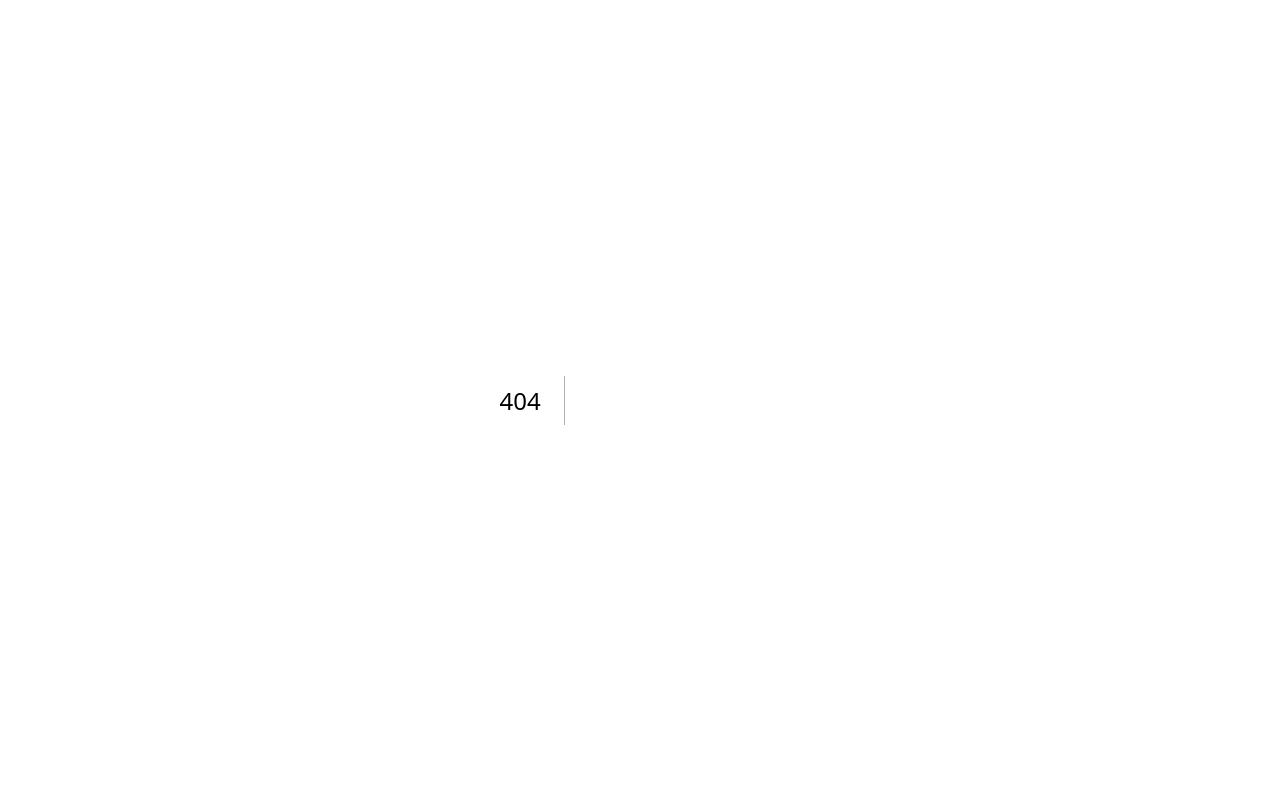
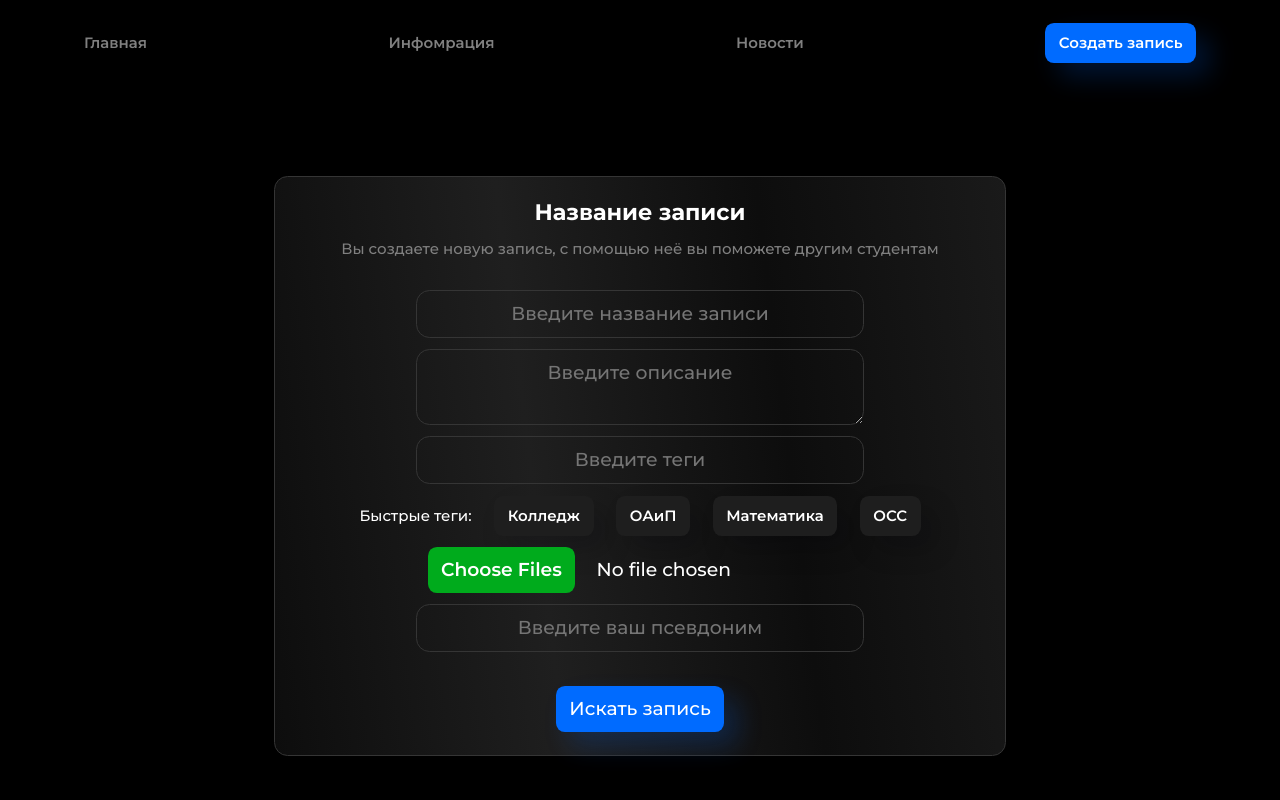
Before and after one commit to Mars-Lucifer/SudyHub-BSTU, a Next.js app: page /page/new in a window 1280 px wide. Before the commit this address had no page. Shown: the top 800 px of the page. Built offline with nearby package versions, Linux system fonts and the light colour scheme.

Commit message:
update, add page 'page/id' and page 'page.new'

```diff
--- a/app/globals.css
+++ b/app/globals.css
@@ -29,7 +29,7 @@
 /* Text */
 html {
     color: white;
-    font-size: calc(var(--index) * 1.12);
+    font-size: calc(var(--index) * 0.9);
     font-weight: 500; /* Medium */
 }
 
@@ -98,6 +98,19 @@ p {
 .but-gray {
     background-color: var(--gray);
     box-shadow: calc(var(--index) * 0.65) calc(var(--index) * 0.65) calc(var(--index) * 1.3) var(--gray-20);
+}
+
+.input-file::file-selector-button {
+    background-color: var(--green);
+    border: none;
+    border-radius: calc(var(--index) * 0.43);
+    padding: calc(var(--index) * 0.43) calc(var(--index) * 0.65);
+    color: white;
+    font-weight: 600;
+    margin-right: calc(var(--index) * 1.02);
+}
+.input-file {
+    color: white;
 }
 
 
--- a/app/header.js
+++ b/app/header.js
@@ -9,7 +9,7 @@ export default function Header() {
                 <Link href="/" className="link gray">Главная</Link>
                 <Link href="/info" className="link gray">Инфомрация</Link>
                 <Link href="/news" className="link gray">Новости</Link>
-                <Link href="/create" className="button but-blue link">Создать запись</Link>
+                <Link href="/page/new" className="button but-blue link">Создать запись</Link>
             </div>
         </div>
       </div>
--- /dev/null
+++ b/app/page/new/page.js
@@ -0,0 +1,78 @@
+'use client'
+
+import Header from "../../header"
+import Footer from "../../footer"
+import Link from "next/link"
+import React, { useEffect } from 'react';
+
+function ClickButton(event) {
+    const button = event.target;
+    const inputField = document.getElementById('input-tags');
+
+    if (button.classList.contains('but-gray')) {
+      if (inputField.value.length > 0) {
+        inputField.value += ', ' + button.value;
+      }
+      else {
+        inputField.value = button.value;
+      }
+      button.classList.remove('but-gray');
+      button.classList.add('but-green');
+    }
+    else {
+      if (inputField.value.includes(', ' + button.value)) {
+        inputField.value = inputField.value.replace(', ' + button.value, '');
+      }
+      if (inputField.value.includes(button.value + ', ')) {
+        inputField.value = inputField.value.replace(button.value + ', ', '');
+      }
+      else {
+        inputField.value = inputField.value.replace(button.value, '');
+      }
+      button.classList.remove('but-green');
+      button.classList.add('but-gray');
+    }
+}
+
+export default function Page({params}) {
+    useEffect(() => {
+        const buttons = document.getElementsByClassName('fast-tag');
+        Array.from(buttons).forEach(button => {
+          button.addEventListener('click', ClickButton);
+        });
+      }, []);
+
+    return (
+        <div>
+            <Header></Header>
+            <section className="container margin-50">
+                <div className="row">
+                    <div className="col-xs-none col-lg-2"></div>
+                    <div className="col-12 col-lg-8">
+                        <div className="block back-2 flex-a-center gap-5">
+                            <h3 className="margin-0">Название записи</h3>
+                            <p className="gray">
+                                Вы создаете новую запись, с помощью неё вы поможете другим студентам
+                            </p>
+                            <input className="gray input" type="text" placeholder="Введите название записи" required/>
+                            <textarea className="gray input" placeholder="Введите описание" required></textarea>
+                            <input className="gray input" type="text" placeholder="Введите теги" required id="input-tags"/>
+                            <div className="flex flex-a-center flex-j-center flex-grid gap-10 flex-wrap">
+                                <p className="margin-0">Быстрые теги:</p>
+                                <button className="button but-gray link-mini fast-tag" value="Колледж">Колледж</button>
+                                <button className="button but-gray link-mini fast-tag" value="ОАиП">ОАиП</button>
+                                <button className="button but-gray link-mini fast-tag" value="Математика">Математика</button>
+                                <button className="button but-gray link-mini fast-tag" value="ОСС">ОСС</button>
+                            </div>
+                            <input className="gray input-file" multiple type="file" placeholder="Введите название записи" required/>
+                            <input className="gray input" type="text" placeholder="Введите ваш псевдоним" required/>
+                            <input className="button but-blue margin-10" type="submit" value="Искать запись"/>
+                        </div>
+                    </div>
+                    <div className="col-xs-none col-lg-2"></div>
+                </div>
+            </section>
+            <Footer></Footer>
+        </div>
+    )
+}
```
Also changed, not shown: app/page/[page]/page.js (added, +39 -0 lines).
